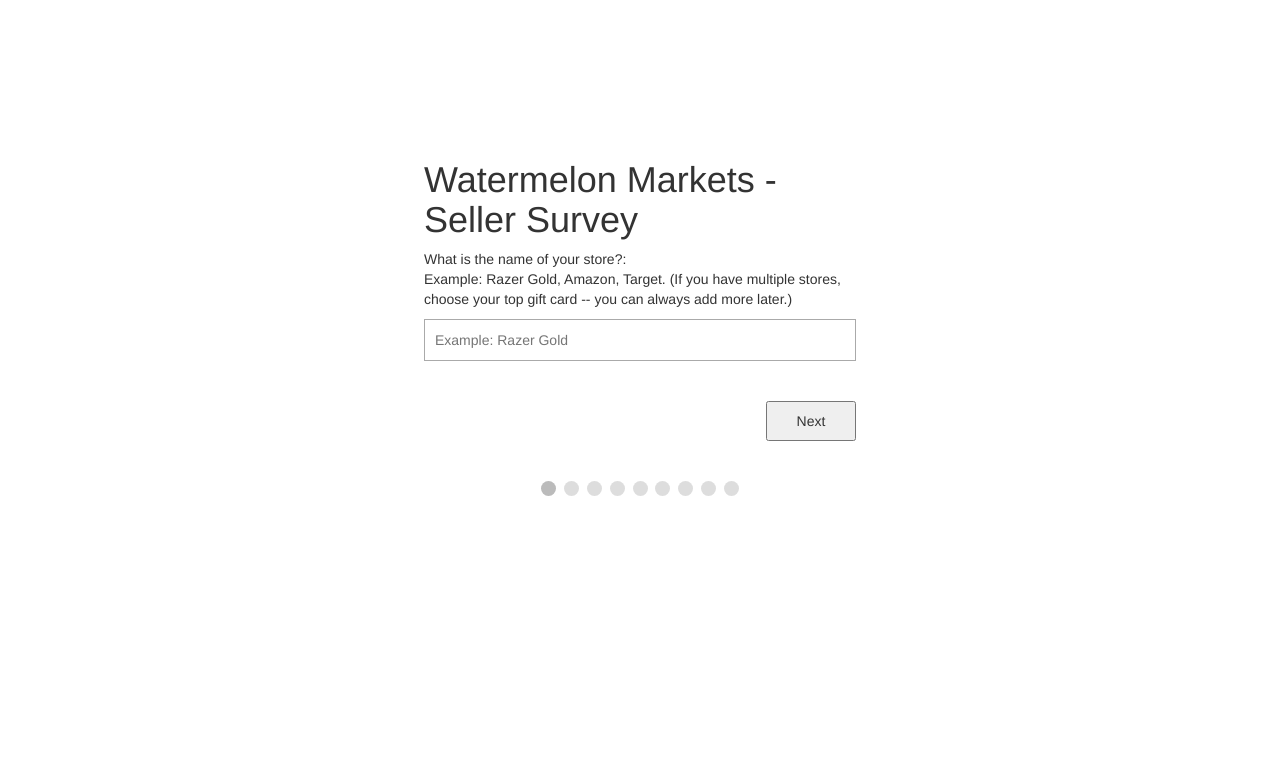
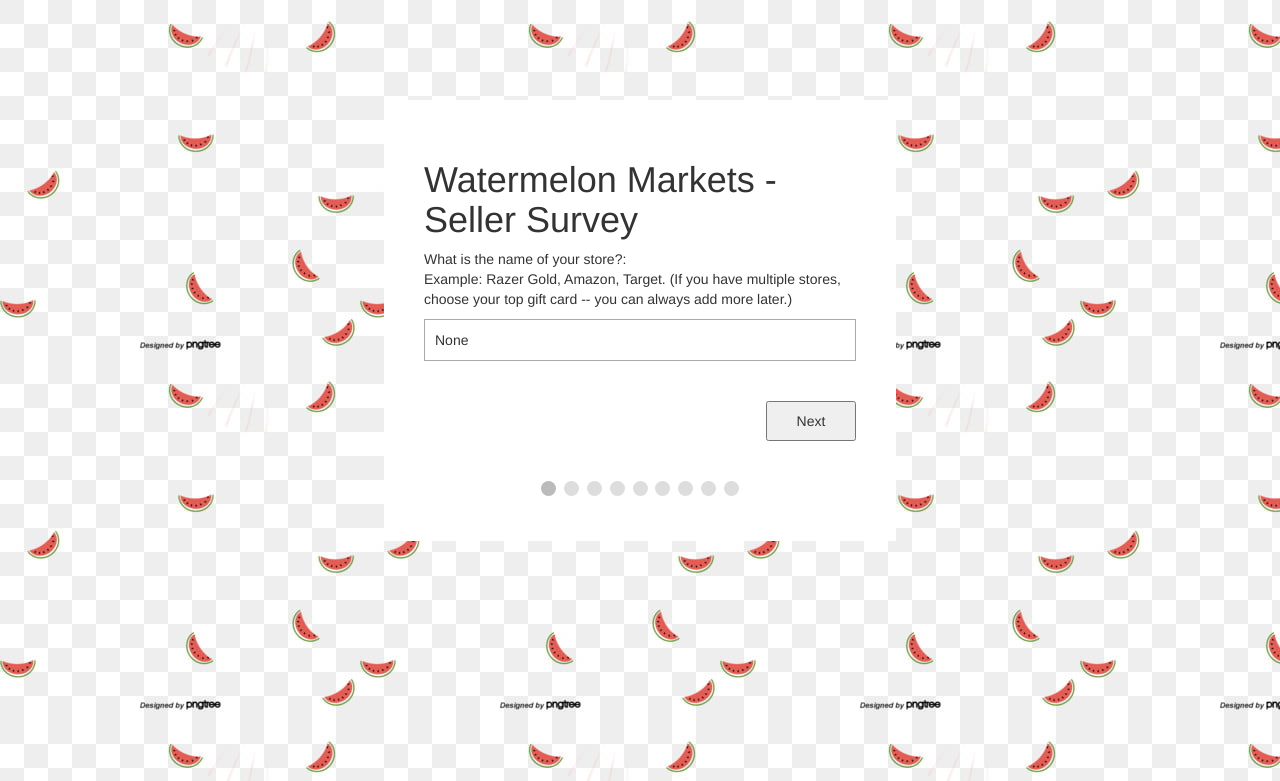
Before and after one commit to rmukaila/water_mellon_market_survey, a Flask app: page /seller_intake_survey in a window 1280 px wide. Shown: the top 781 px of the page. Run offline with Flask 3, Linux system fonts and the light colour scheme; parts of the project's set-up code (start-up, migrations or seed data) failed here and were passed over; some libraries are stand-ins or nearby versions.

Commit message:
added background

```diff
--- a/app.py
+++ b/app.py
@@ -13,6 +13,8 @@ def hello_world():
 def take_survey():
     return render_template("seller_intake_survey.html")
 
+
+
 #endpoint for saving survey results
 @app.route("/process_survey_intake", methods=["POST"])
 def save_survey():
@@ -23,19 +25,18 @@ def save_survey():
         # print(get_survey_results())
         return render_template("thank_you.html")
 
+
 #End-point for displaying survey results
 @app.route("/seller_intake_survey_results", methods=["GET"])
 def retrieve_survey_results():
     #code to fetch the survey results from the sqllite db
-    # results =''
-    # try:
-    #     results = get_survey_results()
-    #     # print(results)
-    # except:
-        #Log here
+    results =''
+    try:
+        results = get_survey_results()
+        # print(results)
+    except:
+        # Log here
         # print("Error fetching data, perhaps no rows exist in db")
-        # pass
-    results = get_survey_results()
-
+        pass
 
     return render_template("seller_survey_results.html", data=results)
--- a/static/style.css
+++ b/static/style.css
@@ -75,3 +75,8 @@
     width: 200px;
     height: 30px;
   }
+
+  .bg-image{background-image: url("/static/melon_images.jpg");
+    /* filter: opacity(20%); */
+/* filter: blur(8px); */
+}
--- a/templates/base.html
+++ b/templates/base.html
@@ -13,10 +13,9 @@
 </head>
 {% block style %}{% endblock %}
 
-<body>
+
 
 {% block content %}
 {% endblock %}
 
-</body>
 </html>
--- a/templates/seller_intake_survey.html
+++ b/templates/seller_intake_survey.html
@@ -6,6 +6,7 @@
 {% endblock %}
 
 {% block content %}
+<body class="bg-image">
 <div class="container-intake">
     <form id="survForm" action="/process_survey_intake", method="post">
 
@@ -16,14 +17,14 @@
     <div class="tab" id="id_name_div">What is the name of your store?:
         <p>Example: Razer Gold, Amazon,
             Target. (If you have multiple stores, choose your top gift card -- you can always add more later.)</p>
-      <p><input name="store_name" placeholder="Example: Razer Gold" oninput="this.className = ''"></p>
+      <p><input name="store_name" placeholder="Example: Razer Gold" value="None" oninput="this.className = ''"></p>
     </div>
 
     <!-- One "tab" for each step in the form: -->
     <!-- Balance intake -->
     <div class="tab" id="id_balance_div">Balance:
       <p>What is the balance left on your gift card? If possible, please double check your balance before entering the number here. Example answer: $100, 2,000 INR, 200 EUR. </p>
-      <p><input type="number" name="balance" min="0" max="" step="1" value="0" placeholder="example: $100, 2,000 INR," oninput="this.className = ''">
+      <p><input type="number" name="balance" value="None" min="0" max="" step="1" value="0" placeholder="example: $100, 2,000 INR," oninput="this.className = ''">
         <select name="balance_currency" id="currency">
         <option value="USD">US Dollar</option>
         <option value="EUR">Euro</option>
@@ -118,7 +119,7 @@
     <!-- One "tab" for each step in the form: -->
     <div class="tab" id="id_crypto_address_div">What Polygon or Ethereum address would you like to receive funds at?:
     <p>You may change this later. Example: 0xfA63Ca5caF1D88f42e1A73aE0E0cb7060B9E7292</p>
-    <p><input name="crypto_address" oninput="this.className = ''"></p>
+    <p><input name="crypto_address" value="None" oninput="this.className = ''"></p>
     </div>
 
     <!-- One "tab" for each step in the form: -->
@@ -134,19 +135,19 @@
     <!-- One "tab" for each step in the form: -->
     <div class="tab" id="id_card_number_div">What is the gift card number?:
     <p>This number is stored securely, and will not be used until you sell your card.</p>
-    <p><input  name="card_number" oninput="this.className = ''"></p>
+    <p><input  name="card_number" value="None" oninput="this.className = ''"></p>
     </div>
 
     <!-- One "tab" for each step in the form: -->
     <div class="tab" id="id_card_pin_div">What is the gift card's PIN or expiration date?:
     <!-- Use select here to indicate if input is pin or date -->
-    <p><input name="card_pin" oninput="this.className = ''"></p>
+    <p><input name="card_pin" value="None" oninput="this.className = ''"></p>
     </div>
 
     <!-- One "tab" for each step in the form: -->
     <div class="tab" id="id_email_div">Almost done! What is your email address?:
     <!-- Use select here to indicate if input is pin or date -->
-    <p><input name="email_address"  oninput="this.className = ''"></p>
+    <p><input name="email_address" value="Name"  oninput="this.className = ''"></p>
     </div>
 
     <!-- One "tab" for each step in the form: -->
@@ -172,5 +173,5 @@
     <script src="{{ url_for('static', filename='form_control.js') }}" charset="utf-8"></script>
     <script src="https://maxcdn.bootstrapcdn.com/bootstrap/3.4.1/js/bootstrap.min.js"></script>
     <script src="https://ajax.googleapis.com/ajax/libs/jquery/3.6.4/jquery.min.js"></script>
-
+</body>
 {% endblock %}
--- a/templates/thank_you.html
+++ b/templates/thank_you.html
@@ -5,8 +5,10 @@
 {% endblock %}
 
 {% block content %}
+<body class="bg-image">
 <div id="container-thanks">
     <h1>Your survey inputs have been sucessfully submited! </h1>
     <h3>Thank you! </h3>
 </div>
+</body>
 {% endblock %}
```
Also changed, not shown: static/melon_images.jpg (added).
